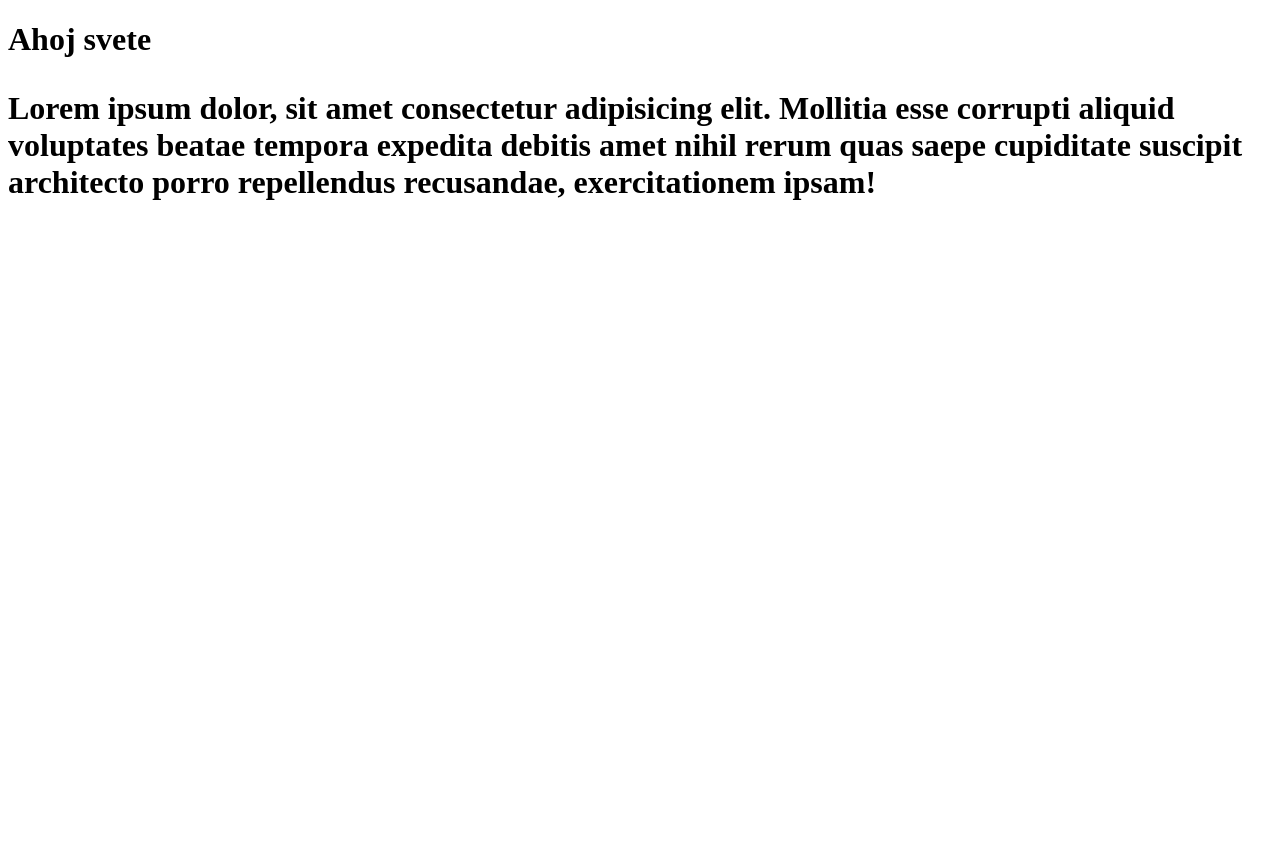
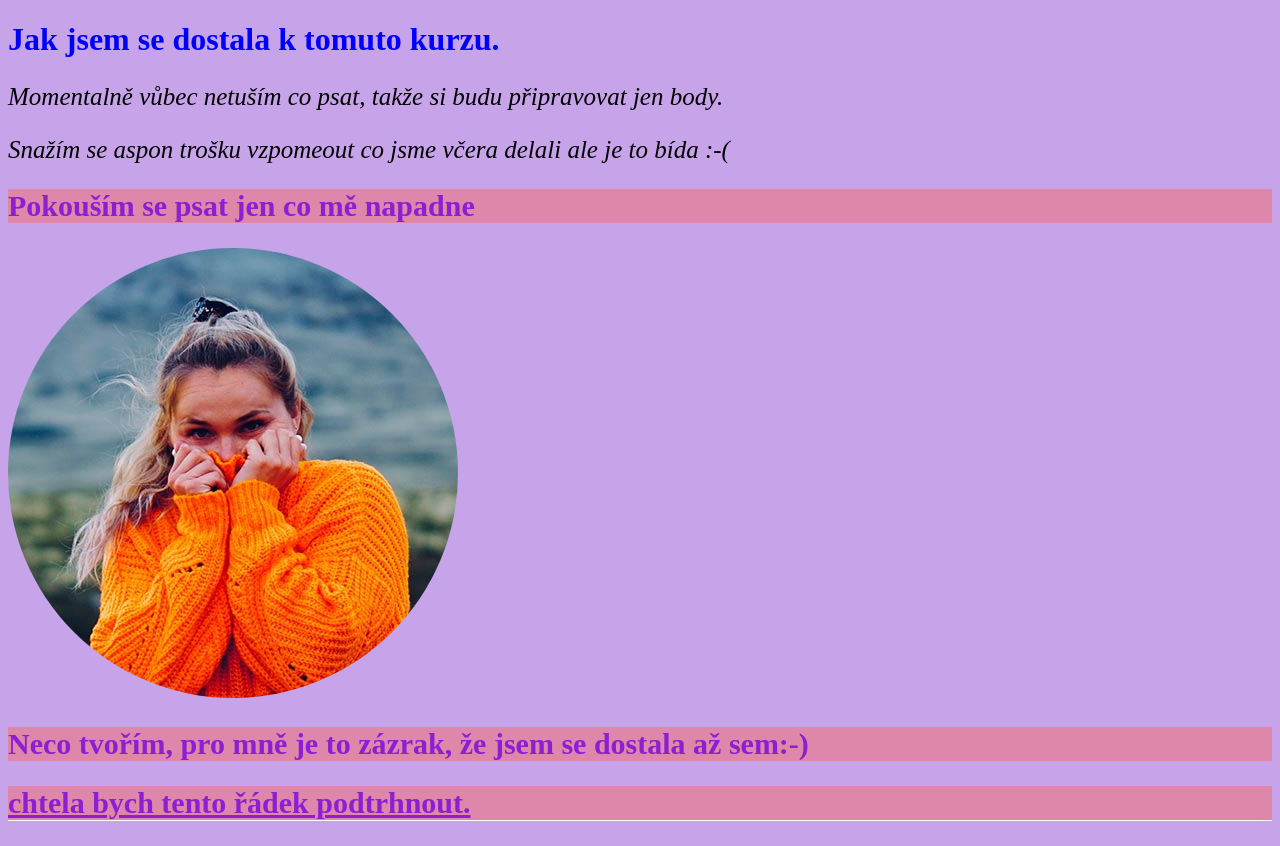
Before and after one commit to Ellen08266/TestMujWeb, a plain HTML site: page index.html in a window 1280 px wide. Before the commit the page ends 800 px from the top, so only its background shows below. Drawn offline with Linux system fonts and the light colour scheme.

Commit message:
pridat css

```diff
--- a/index.html
+++ b/index.html
@@ -1,23 +1,40 @@
 <!DOCTYPE html>
-<html lang="en">
+<html lang="cs">
 <head>
     <meta charset="UTF-8">
     <meta name="viewport" content="width=device-width, initial-scale=1.0">
     <title>Document</title>
+    <link href="style.css" rel="stylesheet">
+
 </head>
 <body>
 
+<header>
 
-    <h1>Ahoj svete </h>
+    <h1>Jak jsem se dostala k tomuto kurzu.</h>
 
 
-<p>Lorem ipsum dolor, sit amet consectetur adipisicing elit.
-   Mollitia esse corrupti aliquid voluptates beatae tempora expedita debitis amet nihil rerum quas saepe cupiditate suscipit architecto porro repellendus recusandae, exercitationem ipsam!
+    </header>
 
-</p>
+    <section class="Začátek všeho.">
 
+ <p>Momentalně vůbec netuším co psat, takže si budu připravovat jen body.</p>
 
+ <p>Snažím se aspon trošku vzpomeout co jsme včera delali ale je to bída :-(</p>
 
+ <h2>Pokouším se psat jen co mě napadne</h2>
+
+ <section fotogalerie="FotkyAdela">
+
+<img class="kulata" src="foto.jpg" alt="foto adela">
+
+<h2>Neco tvořím, pro mně je to zázrak, že jsem se dostala až sem:-)</h2>
+
+<h2 class="podtrzeni">
+    chtela bych tento řádek podtrhnout.
+</h2>
+
+</section>
 
 </body>
 </html>
--- a/style.css
+++ b/style.css
@@ -0,0 +1,28 @@
+p {
+font-style: italic;
+font-size: 25px;
+}
+h1 {
+color: blue;
+}
+
+
+h2 {
+background-color: rgb(222, 135, 170);
+color: rgb(141, 30, 210);
+font-size: 30px;
+
+}
+
+.kulata {
+   border-radius: 50%;
+
+}
+
+body {
+    background-color: rgb(199, 163, 233);
+}
+.podtrzeni {
+    text-decoration: underline;
+    border-bottom: 1px solid white;
+}
```
Also changed, not shown: foto.jpg (added).
